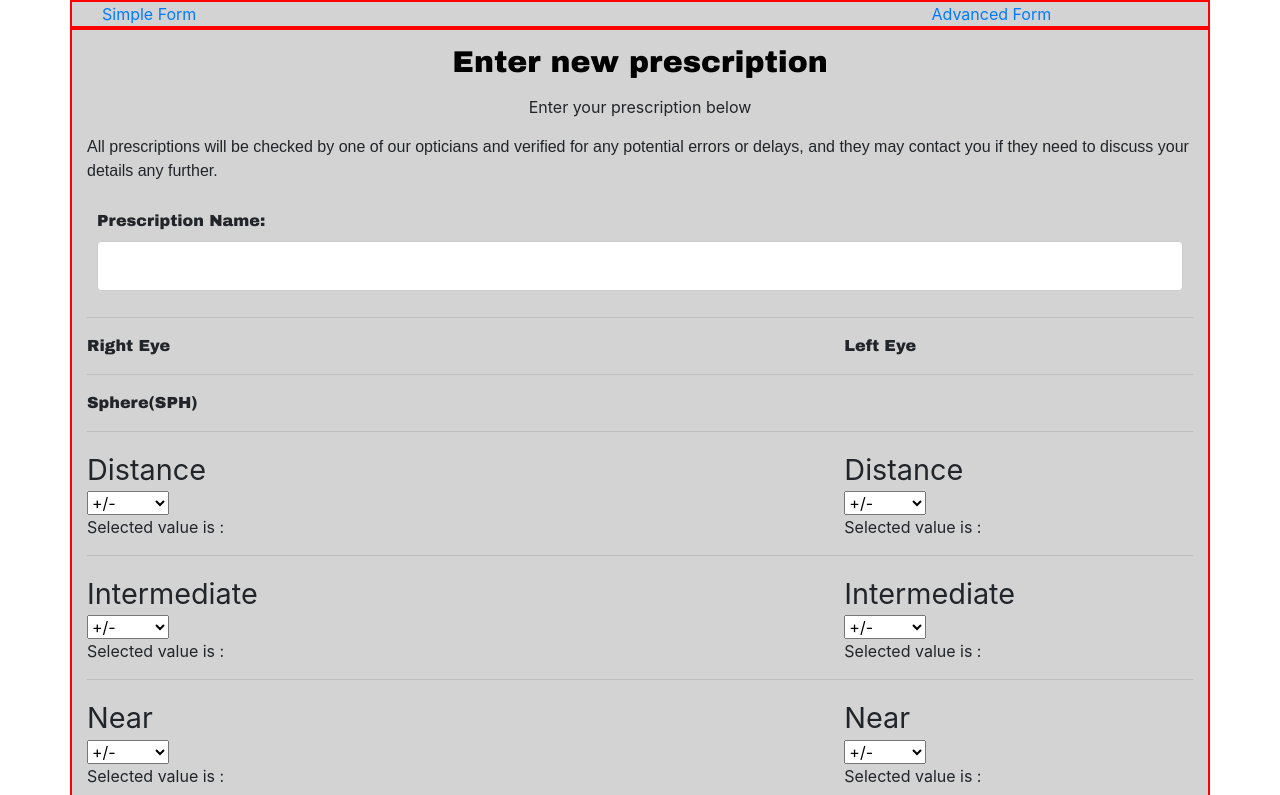
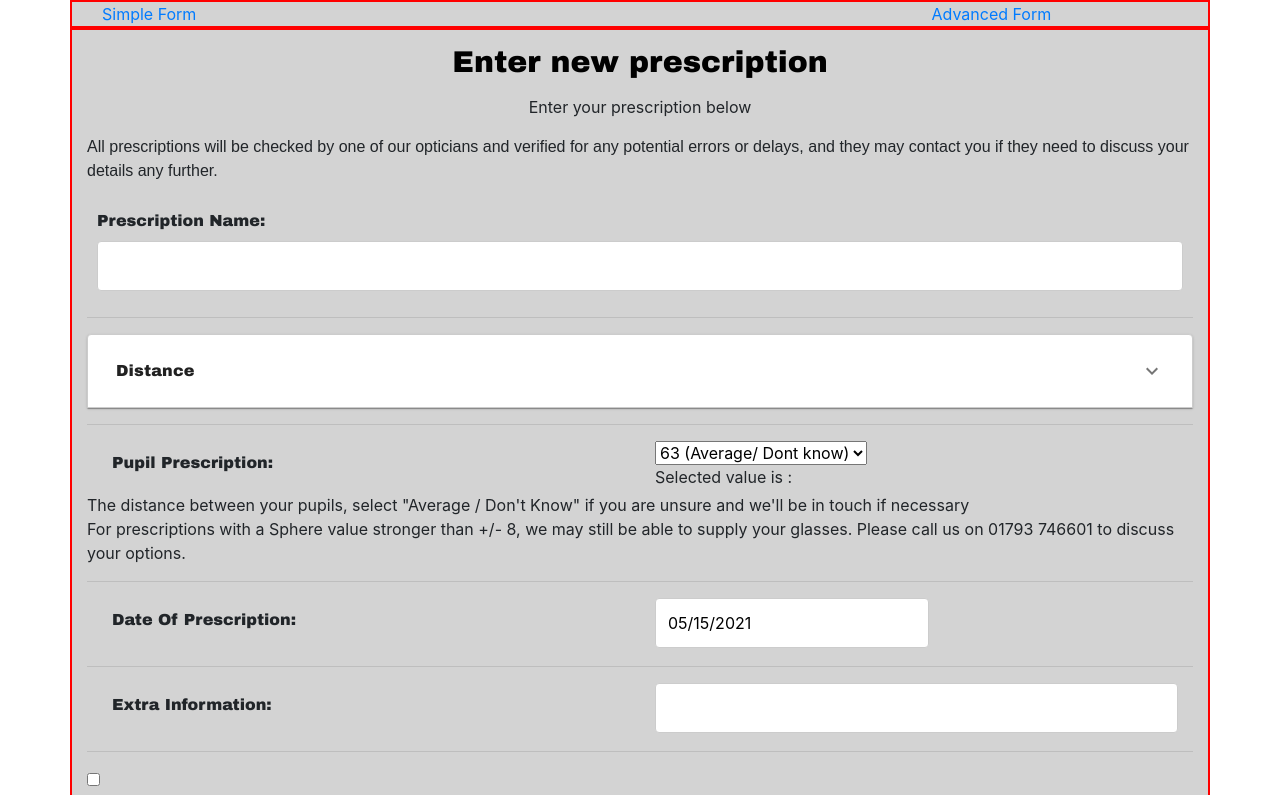
Before and after one commit to neellodhiya05/ReactPrescriptionForm, a React (Create React App) app: page /advanced in a window 1280 px wide. Shown: the top 795 px of the page. Built offline with nearby package versions, Linux system fonts and the light colour scheme; the HTML template or start-up script is replaced by a standard one.

Commit message:
according in sphre

```diff
--- a/package.json
+++ b/package.json
@@ -4,6 +4,7 @@
   "private": true,
   "dependencies": {
     "@material-ui/core": "^4.11.4",
+    "@material-ui/icons": "^4.11.2",
     "@testing-library/jest-dom": "^5.12.0",
     "@testing-library/react": "^11.2.6",
     "@testing-library/user-event": "^12.8.3",
--- a/src/App.css
+++ b/src/App.css
@@ -35,3 +35,34 @@ input[type=text-area]{
   box-sizing: border-box;
   resize: vertical;
 }
+.accordion {
+  background-color: #eee;
+  color: #444;
+  cursor: pointer;
+  padding: 18px;
+  width: 100%;
+  border: none;
+  text-align: left;
+  outline: none;
+  font-size: 15px;
+  transition: 0.4s;
+}
+
+.active, .accordion:hover {
+  background-color: #ccc;
+}
+
+.panel {
+  padding: 0 18px;
+  display: none;
+  background-color: white;
+  overflow: hidden;
+}
+.SphereAccording{
+  width: 100%;
+  padding: 12px;
+  border: 1px solid #ccc;
+  border-radius: 4px;
+  box-sizing: border-box;
+  resize: vertical;
+}
--- /dev/null
+++ b/src/component/According.js
@@ -0,0 +1,11 @@
+import React ,{Component} from "react";
+import {SphereAccording} from "./SphereAccording";
+import { Container, Row, Col } from "react-bootstrap";
+
+export class According extends Component{
+    render(){
+        return(
+           <SphereAccording />
+        )
+    }
+}
--- a/src/component/Advanced.js
+++ b/src/component/Advanced.js
@@ -5,6 +5,7 @@ import { PupilPre } from "./PupilPre";
 import { CheckBoxAndBtn } from "./CheckBoxAndBtn";
 import { DateOfPre } from "./DateOfPre";
 import { ExtraInfo } from "./ExtraInfo";
+import {According} from "./According";
 import { LensAdvanced } from './LensAdvanced';
 
 
@@ -15,7 +16,7 @@ class Advanced extends React.Component {
             <Row className="rows">
               <Col className="columns">
                 <Label />
-                <LensAdvanced />
+                <According />
                 <PupilPre />
                 <DateOfPre />
                 <ExtraInfo />
--- a/src/component/Label.js
+++ b/src/component/Label.js
@@ -27,6 +27,8 @@ export class Label extends Component{
                 </form>
                 <hr></hr>
             </div>
+
+
         )
     }
 }
--- /dev/null
+++ b/src/component/SphereAccording.js
@@ -0,0 +1,94 @@
+import React ,{Component}from "react";
+import ExpandMoreIcon from "@material-ui/icons/ExpandMore";
+import Accordion from "@material-ui/core/Accordion";
+import AccordionDetails from "@material-ui/core/AccordionDetails";
+import Typography from "@material-ui/core/Typography";
+import AccordionSummary from "@material-ui/core/AccordionSummary";
+import { Row, Col } from "react-bootstrap";
+import { Select } from "./Select";
+
+
+export class SphereAccording extends Component{
+    render(){
+        return(
+
+
+
+                <div stlye={{}}>
+
+
+
+
+
+
+                  <Accordion className="SphereAccording" >
+                    <AccordionSummary
+                      expandIcon={<ExpandMoreIcon />}
+                      aria-controls="panel1a-content"
+                    >
+                      <Typography
+                        style={{
+                          fontWeight: 10,
+                        }}
+                      >
+                         <Row style={{ fontFamily: "Arial Black" }}>
+                            <Col >Distance</Col>
+                            <Col></Col>
+                            <Col ></Col>
+                        </Row>
+
+                      </Typography>
+                    </AccordionSummary>
+                    <AccordionDetails>
+                      <Typography>
+                      <Row style={{ fontFamily: "Arial Black" }}>
+                            <Col>Right Eye</Col>
+                            <Col></Col>
+                            <Col>Left Eye</Col>
+                     </Row>
+                    <hr></hr>
+
+                      <Row style={{ fontSize: " calc(1em + 1vw)" }}>
+                    <Col >Sphere(SPH)</Col>
+                    <Col></Col>
+                     <Col>Sphere(SPH)</Col>
+                 </Row>
+                 <Row>
+                    <Col ><Select /> </Col>
+                    <Col></Col>
+                    <Col><Select /></Col>
+                </Row>
+                <hr></hr>
+
+                <Row style={{ fontSize: " calc(1em + 1vw)" }}>
+                    <Col >Cylinder(CYL)</Col>
+                    <Col></Col>
+                    <Col>Cylinder(CYL)</Col>
+                 </Row>
+                 <Row>
+                    <Col ><Select /> </Col>
+                    <Col></Col>
+                    <Col><Select /></Col>
+                </Row>
+                <hr></hr>
+
+                <Row style={{ fontSize: " calc(1em + 1vw)" }}>
+                    <Col >Axis</Col>
+                    <Col></Col>
+                    <Col>Axis</Col>
+                 </Row>
+                 <Row>
+                    <Col ><input type="number" /> </Col>
+                    <Col></Col>
+                    <Col><input type="number" /></Col>
+                </Row>
+                <hr></hr>
+                      </Typography>
+                    </AccordionDetails>
+                  </Accordion>
+                  <hr></hr>
+                </div>
+
+        )
+    }
+}
```
Also changed, not shown: 1 other file (tests, documents, lock files or other folders).
